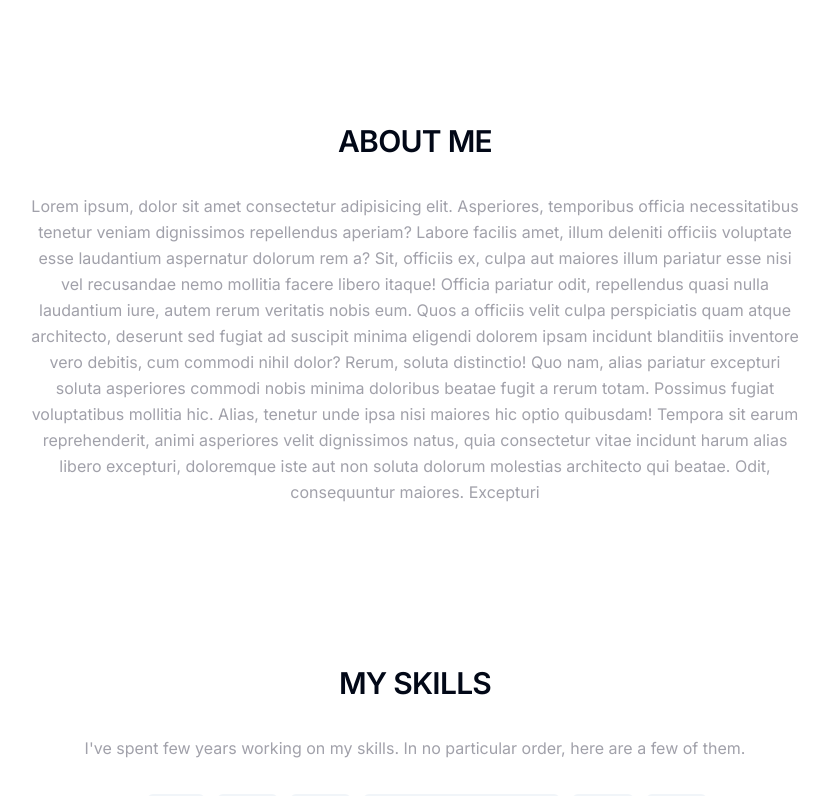
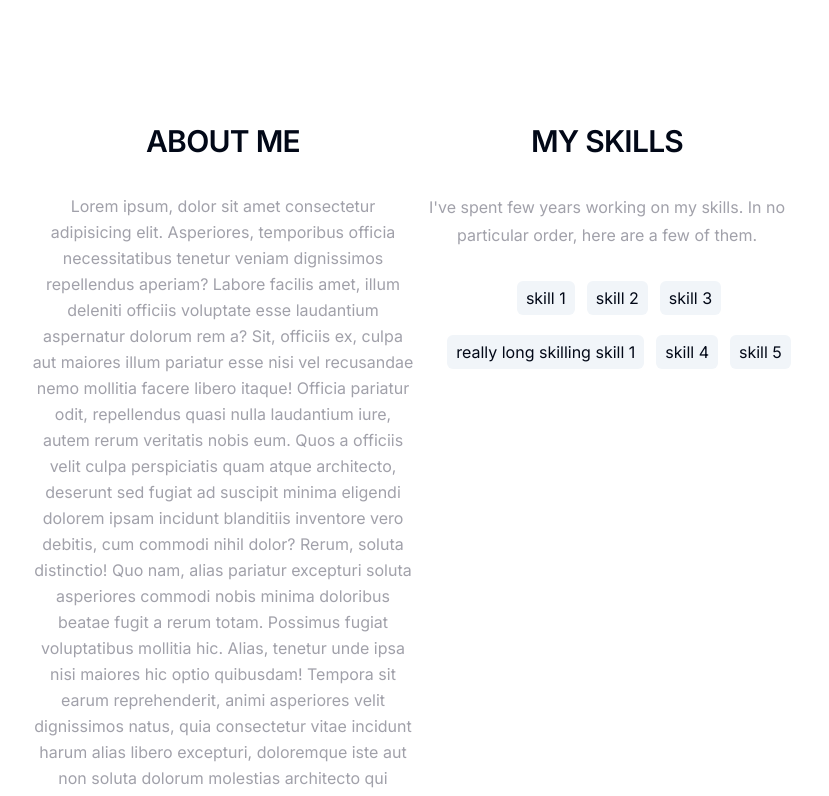
Before and after one commit to VicAv99/aimeeavila, a Next.js app: page / in a window 1280 px wide. Shown: the part 480-1276 px from the top of the page, without its empty margins (225-1054 px from the left). Built offline with nearby package versions, Linux system fonts and the light colour scheme.

Commit message:
style: grid about me and skills

```diff
--- a/app/page.tsx
+++ b/app/page.tsx
@@ -6,8 +6,10 @@ export default function Home() {
   return (
     <main className="mx-auto max-w-4xl px-6 lg:px-16 space-y-40">
       <MainSection />
-      <AboutMeSection />
-      <SkillsSection />
+      <div className="grid grid-cols-1 md:grid-cols-2">
+        <AboutMeSection />
+        <SkillsSection />
+      </div>
     </main>
   );
 }
```
